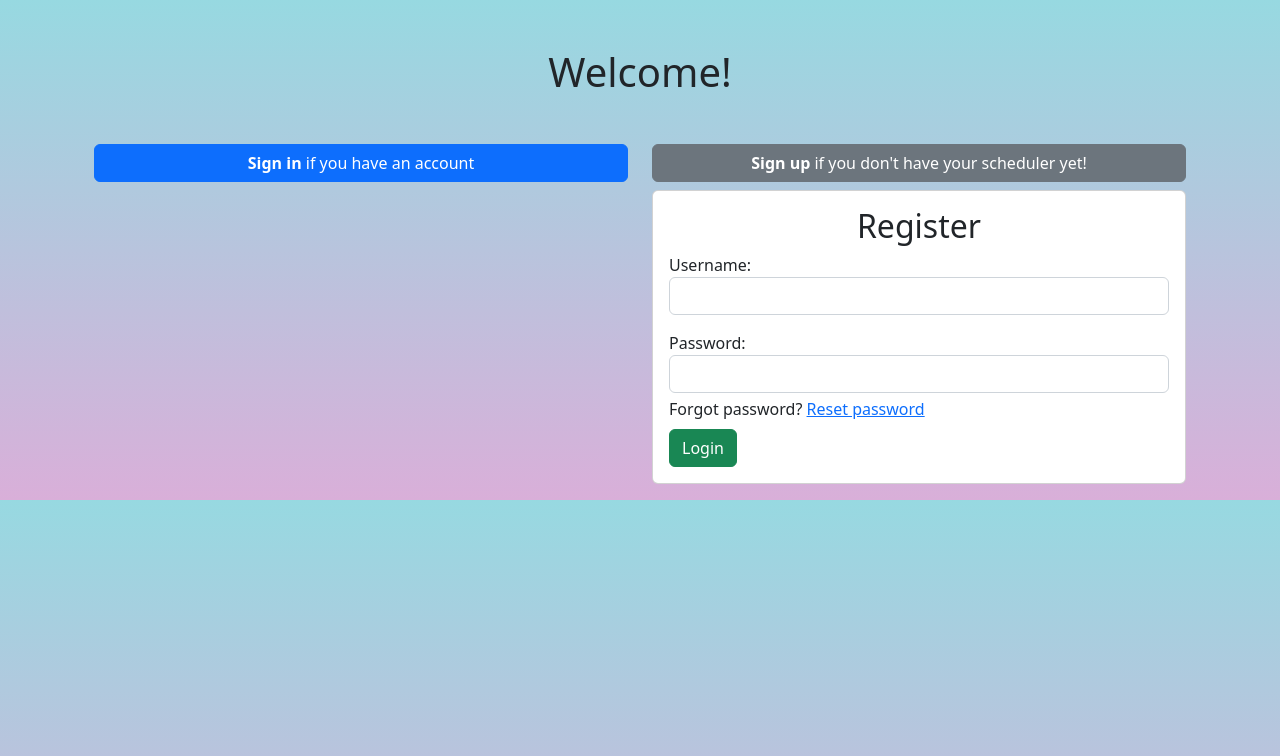
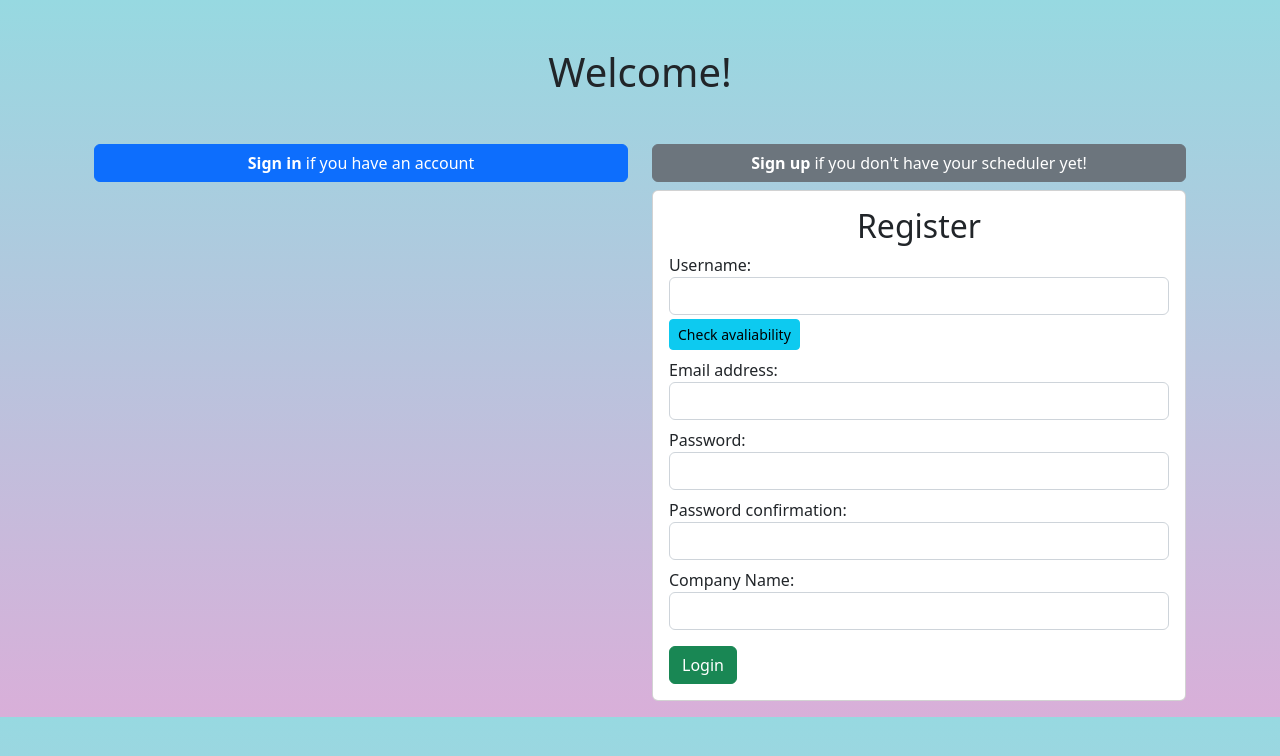
Before and after one commit to terra-incognita-12/sunset_scheduler, a Django app: page /login/ in a window 1280 px wide, after a click that opens the changed part. Shown: the top 756 px of the page. Run offline with Django 4.2, Linux system fonts and the light colour scheme; some libraries are stand-ins or nearby versions.

Commit message:
Add some styles to register form

```diff
--- /dev/null
+++ b/app/main_app/forms.py
@@ -0,0 +1,25 @@
+from django import forms
+from django.contrib.auth.forms import UserCreationForm
+from django.contrib.auth.models import User
+
+class RegisterForm(UserCreationForm):
+
+	company_name = forms.CharField(
+		label='Company Name',
+		max_length=255,
+		widget=forms.TextInput(attrs={'class': 'form-control'}),
+	)
+
+	class Meta:
+		model = User
+		fields = ['username', 'email', 'password1', 'password2', 'company_name']
+		widgets = {
+			'username': forms.TextInput(attrs={'class': 'form-control', 'id': 'register_user', 'onkeyup': 'clear_validation_input(this);'}),
+			'email': forms.EmailInput(attrs={'class': 'form-control'}),
+		}
+
+	def __init__(self, *args, **kwargs):
+	    super(RegisterForm, self).__init__(*args, **kwargs)
+	    self.fields['email'].required = True
+	    self.fields['password1'].widget = forms.PasswordInput(attrs={'class': 'form-control', 'id': 'register_pass1'})
+	    self.fields['password2'].widget = forms.PasswordInput(attrs={'class': 'form-control', 'id': 'register_pass2', 'onkeyup': 'password_matching();'})
--- /dev/null
+++ b/app/main_app/static/js/auth_events.js
@@ -0,0 +1,52 @@
+window.onload = function() {
+    const popoverTriggerList = document.querySelectorAll('[data-bs-toggle="popover"]')
+    const popoverList = [...popoverTriggerList].map(popoverTriggerEl => new bootstrap.Popover(popoverTriggerEl))
+};
+
+function check_user_avaliability() {
+    // const username = document.getElementById('register_user');
+    // username.classList.add('is-valid');
+}
+
+function clear_validation_input(elem) {
+    if (!elem.value) {
+        elem.classList.remove('is-valid')
+        elem.classList.remove('is-invalid')
+    }
+}
+
+function password_matching() {
+    const password1 = document.getElementById('register_pass1');
+    const password2 = document.getElementById('register_pass2');
+    if (password1.value) {
+        if (password1.value != password2.value) {
+            password2.classList.remove('is-valid');
+            password2.classList.add('is-invalid');
+        } else {
+            password2.classList.remove('is-invalid');
+            password2.classList.add('is-valid');
+        }
+    } else {
+        clear_validation_input(password2);
+    }
+}
+
+// (() => {
+//   'use strict'
+
+//   // Fetch all the forms we want to apply custom Bootstrap validation styles to
+//   const forms = document.querySelectorAll('.needs-validation')
+
+//   // Loop over them and prevent submission
+//   Array.from(forms).forEach(form => {
+//     form.addEventListener('submit', event => {
+//       if (!form.checkValidity()) {
+//         event.preventDefault()
+//         event.stopPropagation()
+//       }
+
+//       form.classList.add('was-validated')
+//       console.log(form);
+//     }, false)
+//   })
+// })()
--- a/app/main_app/templates/auth/auth_base.html
+++ b/app/main_app/templates/auth/auth_base.html
@@ -13,5 +13,6 @@
 		{% endblock %}
 	</div>
 	<script src="https://cdn.jsdelivr.net/npm/bootstrap@5.2.0/dist/js/bootstrap.bundle.min.js" integrity="sha384-A3rJD856KowSb7dwlZdYEkO39Gagi7vIsF0jrRAoQmDKKtQBHUuLZ9AsSv4jD4Xa" crossorigin="anonymous"></script>
+	<script src="{% static 'js/auth_events.js' %}"></script>
 </body>
 </html>
--- a/app/main_app/templates/auth/login.html
+++ b/app/main_app/templates/auth/login.html
@@ -36,17 +36,49 @@
             <div class="collapse mt-2" id="signup-form-collapse">
                 <div class="card card-body">
                     <h2 class="text-center">Register</h2>
-                    <form method="" action="">
+                    <form class="needs-validation" method="" action="">
                         {% csrf_token %}
                         <div class="mb-3">
-                            <label for="id_username">Username:</label>
-                            <input class="form-control" type="text" name="username" maxlength="150" autofocus required id="id_username">
+                            <div class="mb-2">
+                                {{ register_form.username.label_tag }}
+                                <span class="d-inline-block w-100" tabindex="0" data-bs-toggle="popover" data-bs-trigger="hover focus" data-bs-content="{{ register_form.username.help_text }}" data-bs-placement="left">
+                                    {{ register_form.username }}
+                                    <span class="invalid-feedback">
+                                        Username is already taken
+                                    </span>
+                                    <span class="valid-feedback">
+                                        Username is good to take
+                                    </span>
+                                </span>
+                                <div class="mb-2 mt-1">
+                                    <button type="button" class="btn btn-info btn-sm" onclick="check_user_avaliability();">Check avaliability</button>
+                                </div>
+                            </div>
+                            <div class="mb-2">
+                                {{ register_form.email.label_tag }}
+                                {{ register_form.email }}
+                            </div>
+                            <div class="mb-2">
+                                {{ register_form.password1.label_tag }}
+                                <span class="d-inline-block w-100" tabindex="0" data-bs-toggle="popover" data-bs-trigger="hover focus" data-bs-content="{{ register_form.password1.help_text }}" data-bs-placement="left" data-bs-html="true">
+                                    {{ register_form.password1 }}
+                                </span>
+                            </div>
+                            <div class="mb-2">
+                                {{ register_form.password2.label_tag }}
+                                {{ register_form.password2 }}
+                                <div class="invalid-feedback">
+                                    Passwords don't match
+                                </div>
+                                <div class="valid-feedback">
+                                    Passwords match
+                                </div>
+                            </div>
+                            <div class="mb-2">
+                                {{ register_form.company_name.label_tag }}
+                                {{ register_form.company_name }}
+                            </div>
                         </div>
-                        <div class="mb-1">
-                            <label for="id_password1">Password:</label>
-                            <input class="form-control" type="password" name="password" autocomplete="new-password" required id="id_password">
-                        </div>
-                        <div class="mb-2">Forgot password? <a href="">Reset password</a></div>
                         <input type="submit" value="Login" class="btn btn-success">
                     </form>
                 </div>
--- a/app/main_app/views.py
+++ b/app/main_app/views.py
@@ -1,7 +1,16 @@
 from django.shortcuts import render
+from django.contrib import auth
+
+from .forms import RegisterForm
 
 def index(request):
 	return render(request, 'index/index.html', {})
 
 def login(request):
-	return render(request, 'auth/login.html', {})
+	register_form = RegisterForm()
+
+	context = {
+		'register_form': register_form,
+	}
+
+	return render(request, 'auth/login.html', context)
```
